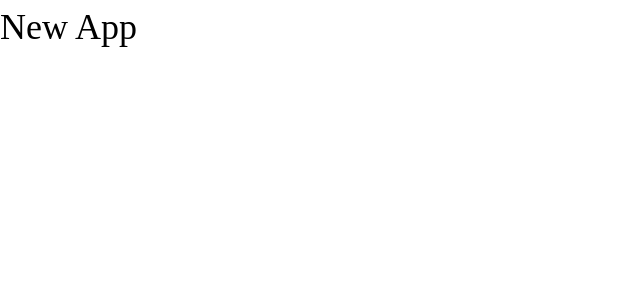
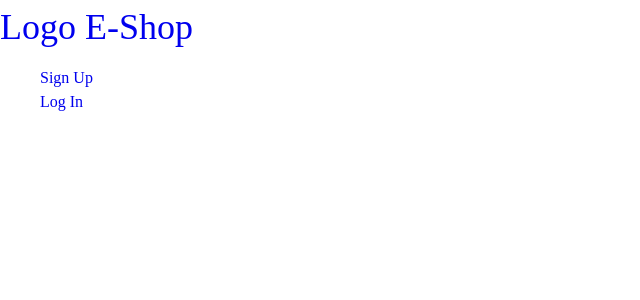
Before and after one commit to veronika-pomy/Fashion-Store, a React (Create React App) app in the folder client/: page / in a window 1280 px wide. Before the commit this address had no page. Shown: the top 300 px of the page, without its empty margins (0-640 px from the left). Built offline with nearby package versions, Linux system fonts and the light colour scheme.

Commit message:
added starter navbar

```diff
--- a/client/public/index.html
+++ b/client/public/index.html
@@ -9,7 +9,6 @@
       name="description"
       content="Web site created using create-react-app"
     />
-    <link rel="apple-touch-icon" href="%PUBLIC_URL%/logo192.png" />
     <link rel="manifest" href="%PUBLIC_URL%/manifest.json" />
     <title>E-Shop</title>
   </head>
--- a/client/src/App.js
+++ b/client/src/App.js
@@ -8,6 +8,7 @@ import {
 } from '@apollo/client';
 import { setContext } from '@apollo/client/link/context';
 import { ShopProvider } from './utils/GlobalState';
+import NavBar from "./components/NavBar/NavBar";
 
 // Add pages
 
@@ -36,8 +37,7 @@ function App() {
       <Router>
         <div className='app-container'>
           <ShopProvider>
-            <h1>New App</h1>
-            {/* NavBar */}
+            <NavBar />
             <Routes>
               {/* Home */}
               {/* LogIn */}
--- /dev/null
+++ b/client/src/components/NavBar/NavBar.js
@@ -0,0 +1,59 @@
+import React from 'react'
+import Auth from "../../utils/auth";
+import { Link } from "react-router-dom";
+
+const NavBar = () => {
+
+  const authNavigation = () => {
+    if(Auth.loggedIn()) {
+      return (
+        <ul>
+          <li>
+            <Link to='/orders'>
+              Order History
+            </Link>
+          </li>
+          <li>
+            <Link to="/" onClick={() => Auth.logout()}>
+              Log Out
+            </Link>
+          </li>
+        </ul>
+      );
+    } else {
+      return (
+        <ul>
+          <li>
+            <Link to="/signup">
+              Sign Up
+            </Link>
+          </li>
+          <li>
+            <Link to="/login">
+              Log In
+            </Link>
+          </li>
+        </ul>
+      );
+    }
+  }
+
+  return (
+    <header>
+      <h1>
+        <Link to='/'>
+          <span arial-label='Logo'>
+            Logo
+          </span>
+          <span> </span>
+            E-Shop
+        </Link>
+      </h1>
+      <nav>
+        {authNavigation()}
+      </nav>
+    </header>
+  )
+}
+
+export default NavBar;
--- a/client/src/index.css
+++ b/client/src/index.css
@@ -67,3 +67,7 @@ a:hover {
   text-decoration: underline;
   cursor: pointer;
 }
+
+ul {
+  list-style-type: none;
+}
```
Also changed, not shown: client/src/components/NavBar/NavBar.css (added).
